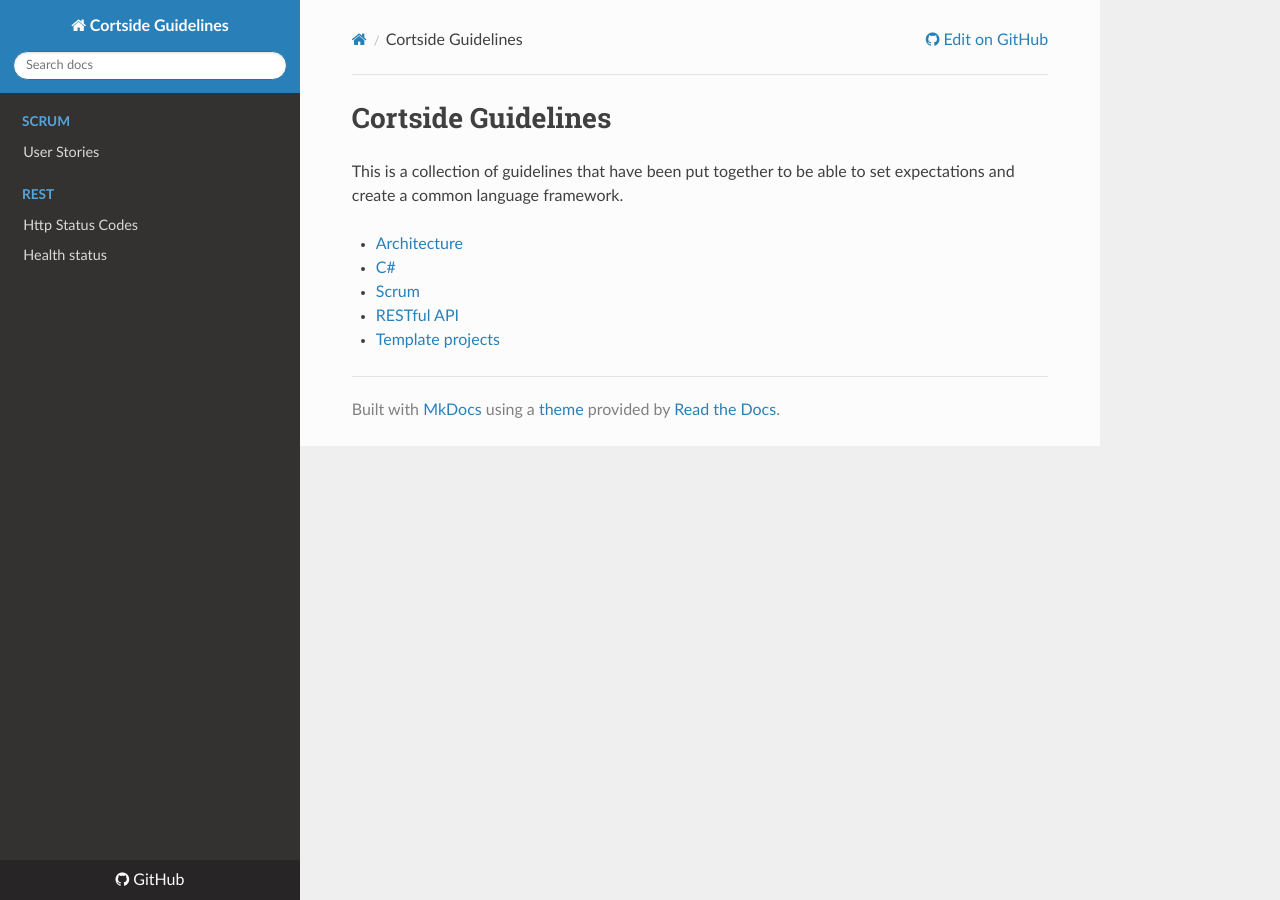
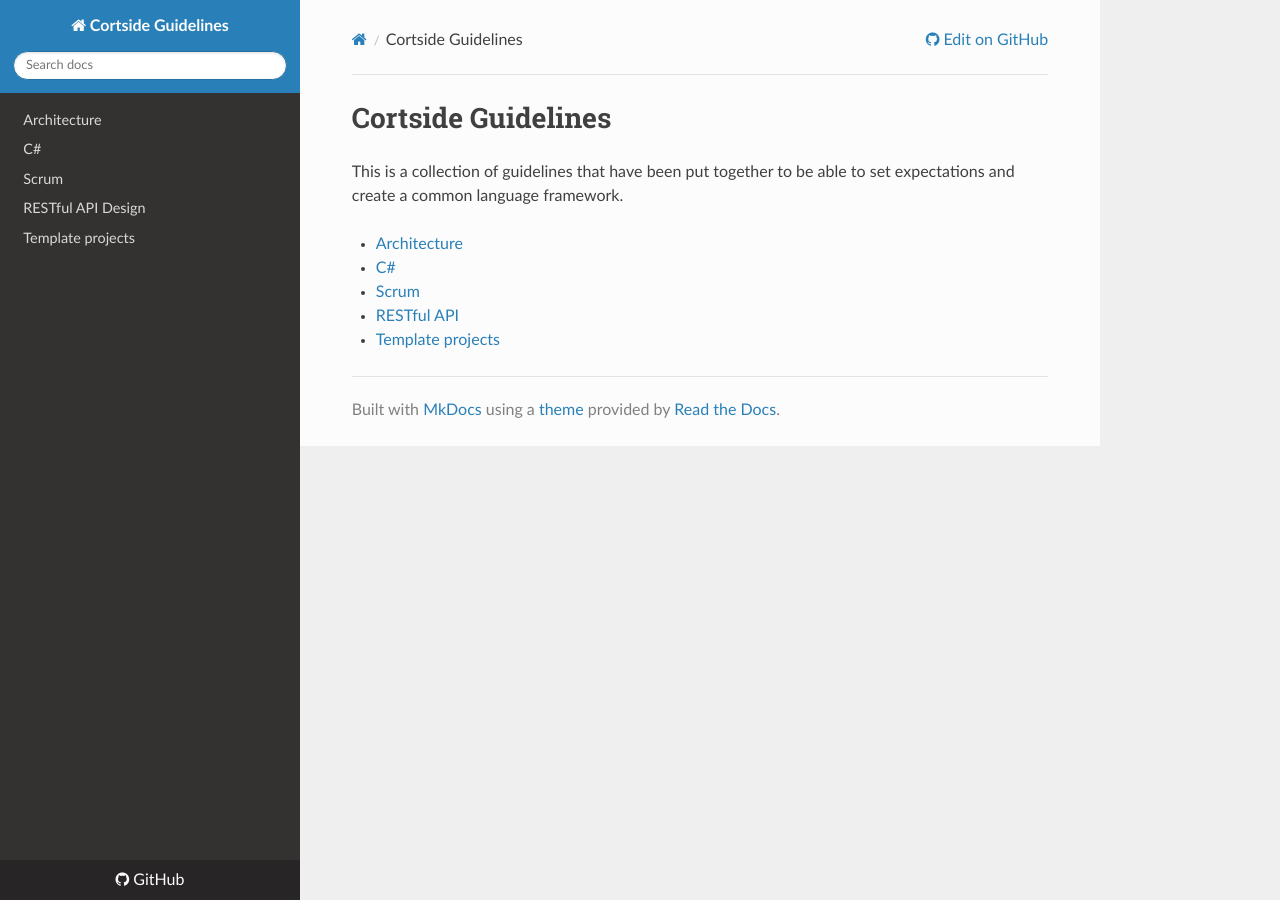
Before and after one commit to cortside/guidelines, an MkDocs documentation site: the page built from docs/README.md, in a window 1280 px wide. Built offline with MkDocs 1.6.1, drawn with Linux system fonts in a browser that asks for light colours; nearby versions of some CDN libraries.

```diff
--- a/mkdocs.yml
+++ b/mkdocs.yml
@@ -13,11 +13,11 @@
   - pdf
 
 nav:
-- Scrum:
-    - User Stories: 'scrum/README.md'
-- Rest:
-    - Http Status Codes: 'rest/HTTP-STATUS-CODES.md'
-    - Health status: 'rest/health-endpoint.md'
+- Architecture: doc/architecture/README.md
+- C#: docs/csharp/README.md
+- Scrum: docs/scrum/README.md
+- RESTful API Design: docs/rest/README.md
+- Template projects: docs/webapistarter/README.md
 
 # ci for docs
 # https://tech.michaelaltfield.net/2020/07/18/sphinx-rtd-github-pages-1/
```
